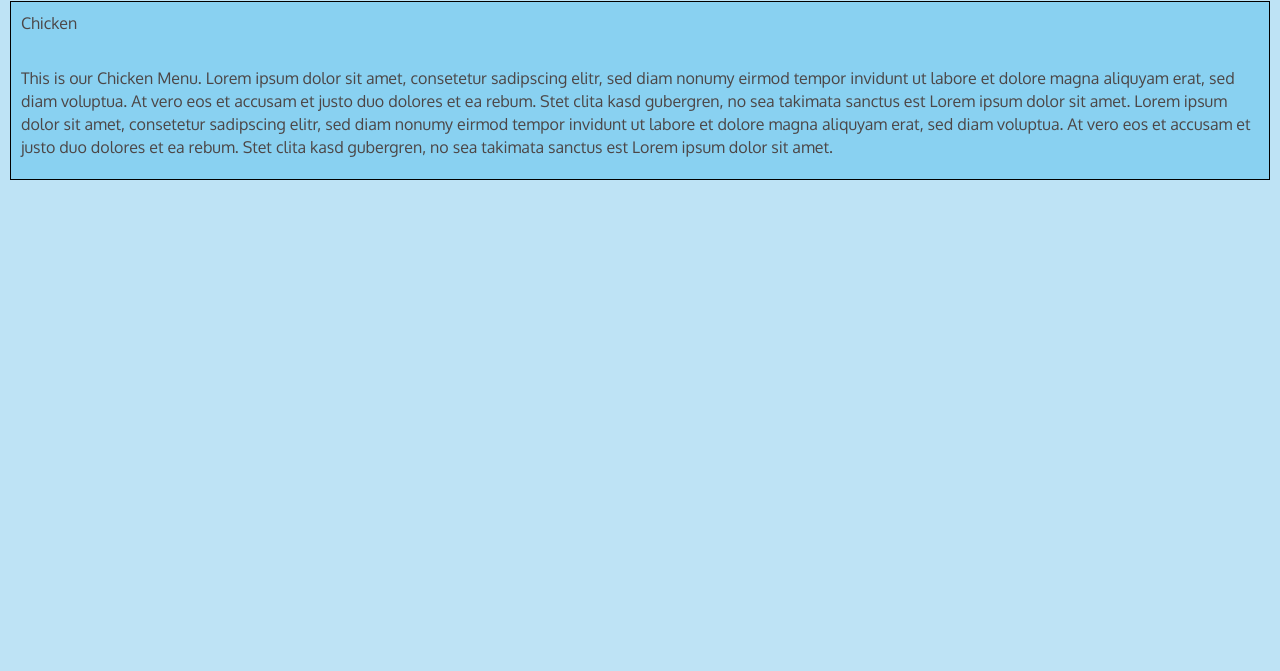
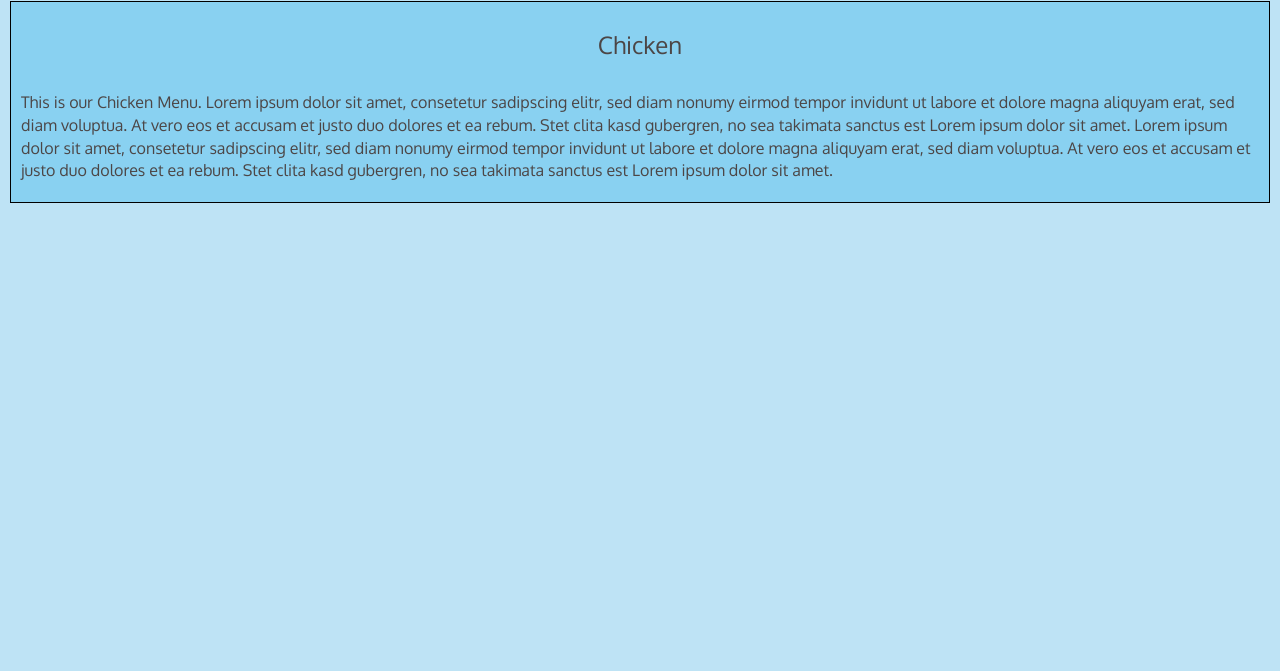
Before and after one commit to Lee-lo/Module3solution, a plain HTML site: page index.html in a window 1280 px wide. Shown: the part 129-800 px from the top of the page. Drawn offline with Linux system fonts and the light colour scheme; files that its build step writes are made by us from their sources; a script that the page names is missing; files whose address does not match are found by name.

Commit message:
Update index.html

```diff
--- a/index.html
+++ b/index.html
@@ -42,7 +42,7 @@
     </nav><!-- #header-nav -->
     <h1>Menu</h1>
   <section class="box1">
-    <p >Chicken</p> <br><p>This is our Chicken Menu. Lorem ipsum dolor sit amet, consetetur sadipscing elitr, sed diam nonumy eirmod tempor invidunt ut labore et dolore magna aliquyam erat, sed diam voluptua. At vero eos et accusam et justo duo dolores et ea rebum. Stet clita kasd gubergren, no sea takimata sanctus est Lorem ipsum dolor sit amet. Lorem ipsum dolor sit amet, consetetur sadipscing elitr, sed diam nonumy eirmod tempor invidunt ut labore et dolore magna aliquyam erat, sed diam voluptua. At vero eos et accusam et justo duo dolores et ea rebum. Stet clita kasd gubergren, no sea takimata sanctus est Lorem ipsum dolor sit amet.</p>
+    <h3>Chicken</h3><br><p>This is our Chicken Menu. Lorem ipsum dolor sit amet, consetetur sadipscing elitr, sed diam nonumy eirmod tempor invidunt ut labore et dolore magna aliquyam erat, sed diam voluptua. At vero eos et accusam et justo duo dolores et ea rebum. Stet clita kasd gubergren, no sea takimata sanctus est Lorem ipsum dolor sit amet. Lorem ipsum dolor sit amet, consetetur sadipscing elitr, sed diam nonumy eirmod tempor invidunt ut labore et dolore magna aliquyam erat, sed diam voluptua. At vero eos et accusam et justo duo dolores et ea rebum. Stet clita kasd gubergren, no sea takimata sanctus est Lorem ipsum dolor sit amet.</p>
   </section>
 </div>
 
```
